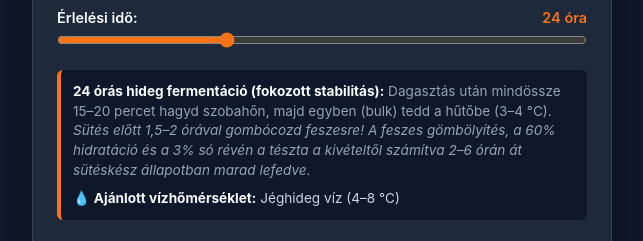
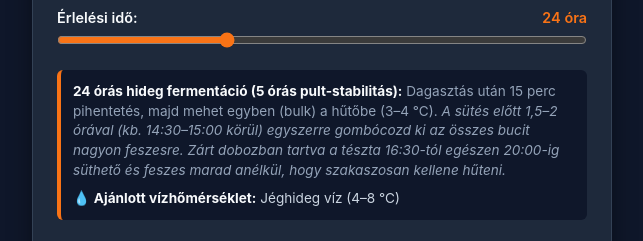
Before and after one commit to pekdavid88/pizza-kalkulator, a plain HTML site: page index.html in a window 1280 px wide. Shown: the part 281-522 px from the top of the page, without its empty margins (318-961 px from the left). Drawn offline with Linux system fonts and the light colour scheme.

Commit message:
Add files via upload

```diff
--- a/index.html
+++ b/index.html
@@ -224,10 +224,10 @@
     };
 
     function calculateParameters(hours) {
-      let yeastPct = 0.10;
+      let yeastPct = 0.12;
       let sugarPct = 1.0;
       let hydration = 60.0;
-      let saltPct = 3.0;
+      let saltPct = 2.9;
       let oilPct = 2.5;
       let tempDesc = "";
       let methodDesc = "";
@@ -249,16 +249,16 @@
         tempDesc = "Szobahőmérsékletű víz (18–20 °C)";
         methodDesc = "<strong>Napközbeni kelesztés:</strong> 1-2 óra bulk kelesztés után gombócozd feszesre, majd lefedett kelesztődobozban tartsd szobahőn.";
       } else if (hours <= 28) {
-        // 24 órás hűtős fermentáció – 6 órás szobahőn tartható stabilitásra hangolva
-        yeastPct = 0.10;
+        // 24 órás hűtős fermentáció – 16:00/17:00 és 20:00 közötti sütési ablakra optimalizálva
+        yeastPct = 0.12;
         sugarPct = 1.0;
         hydration = 60.0;
-        saltPct = 3.0;
+        saltPct = 2.9;
         tempDesc = "Jéghideg víz (4–8 °C)";
-        methodDesc = "<strong>24 órás hideg fermentáció (fokozott stabilitás):</strong> Dagasztás után mindössze 15–20 percet hagyd szobahőn, majd egyben (bulk) tedd a hűtőbe (3–4 °C). <em>Sütés előtt 1,5–2 órával gombócozd feszesre! A feszes gömbölyítés, a 60% hidratáció és a 3% só révén a tészta a kivételtől számítva 2–6 órán át sütéskész állapotban marad lefedve.</em>";
+        methodDesc = "<strong>24 órás hideg fermentáció (5 órás pult-stabilitás):</strong> Dagasztás után 15 perc pihentetés, majd mehet egyben (bulk) a hűtőbe (3–4 °C). <em>A sütés előtt 1,5–2 órával (kb. 14:30–15:00 körül) egyszerre gombócozd ki az összes bucit nagyon feszesre. Zárt dobozban tartva a tészta 16:30-tól egészen 20:00-ig süthető és feszes marad anélkül, hogy szakaszosan kellene hűteni.</em>";
       } else {
         // Hosszú 28-72 órás hideg fermentáció
-        yeastPct = 0.08 - ((hours - 28) / 44) * 0.03; // ~0.08% -> 0.05%
+        yeastPct = 0.08 - ((hours - 28) / 44) * 0.03;
         sugarPct = 0.8;
         hydration = 60.0;
         saltPct = 3.0;
@@ -312,7 +312,7 @@
         calculatedTotalWeight += item.weight;
         const tr = document.createElement("tr");
 
-        // Formázás: 5g alatti értékekre 2 tizedesjegy (precíz élesztő méréshez), 15g alatt 1 tizedesjegy, felette kerekítés
+        // Formázás: 5g alatt 2 tizedesjegy (precíz élesztő méréshez), 15g alatt 1 tizedesjegy, felette kerekítés
         let formattedWeight = Math.round(item.weight) + " g";
         if (item.weight < 5) {
           formattedWeight = item.weight.toFixed(2) + " g";
```
